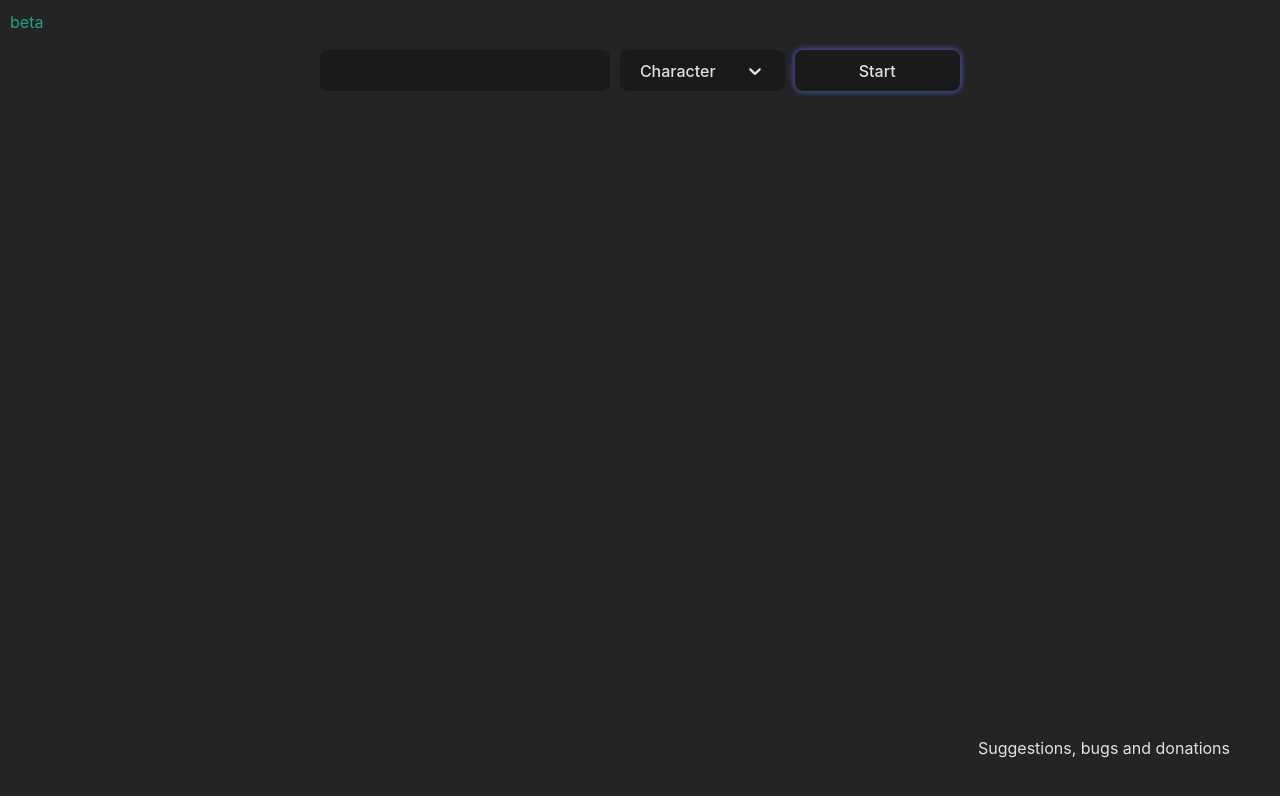
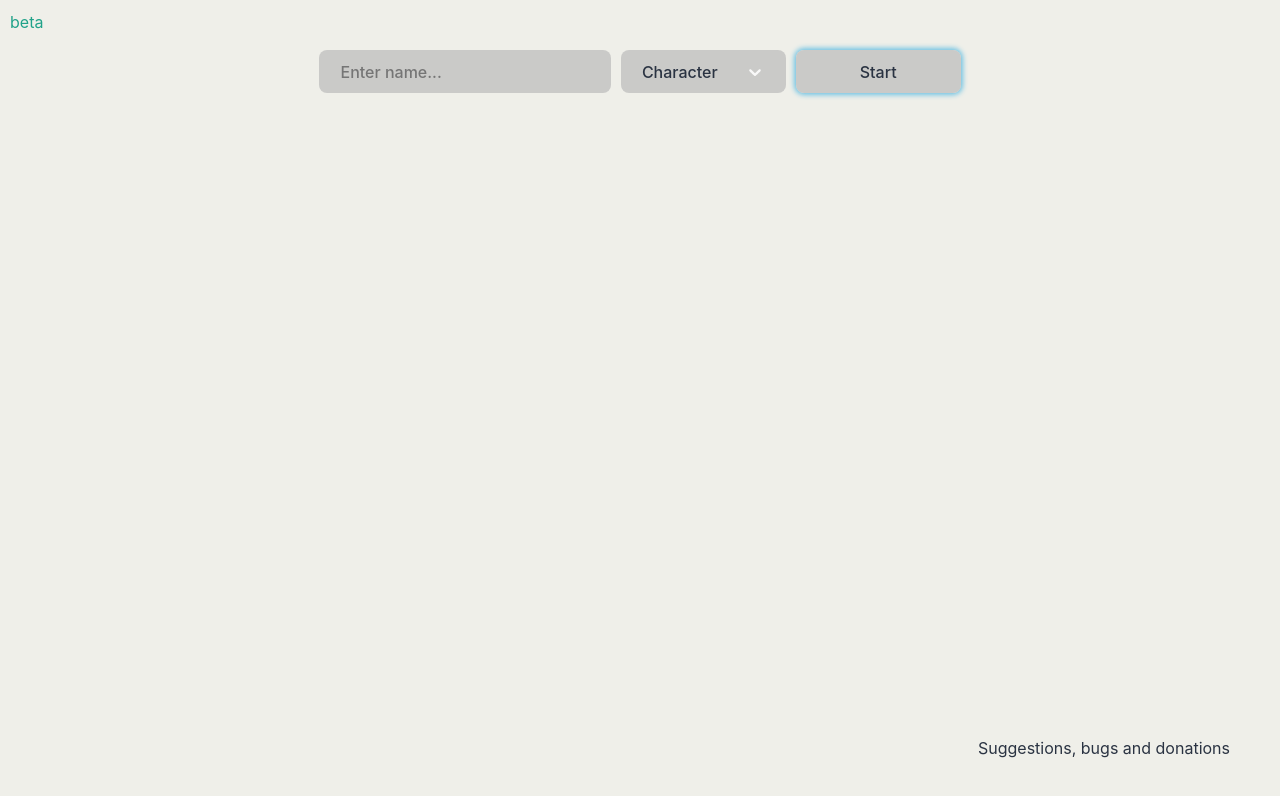
Before and after one commit to DonnieErgo/evetzs, a React (Vite) app: page / in a window 1280 px wide. Shown: the top 796 px of the page. Built offline with nearby package versions, Linux system fonts and the light colour scheme.

Commit message:
themes, color work, fixes and groundwork

```diff
--- a/index.html
+++ b/index.html
@@ -5,10 +5,10 @@
     <link rel="icon" type="image/svg+xml" href="/fav96.png" />
     <meta name="viewport" content="width=device-width, initial-scale=1.0" />
     <meta name="description" content="EvE timezone analyzer" />
-    <title>EvE Timezone Analyzer</title>
+    <title>EvE Online Timezone Analyzer</title>
   </head>
   <body>
-    <div id="root"></div>
+    <main id="root"></main>
     <script type="module" src="/src/main.tsx"></script>
   </body>
 </html>
--- a/src/App.tsx
+++ b/src/App.tsx
@@ -1,7 +1,7 @@
 import { FC, useState } from 'react';
 import getId from './api/getId';
-import getLatestKills, { GetLatestDataProps } from './api/getLatestKills';
 import getTimestamps from './api/getTimestamps';
+import getZKBData from './api/getZKBData';
 import Error from './components/Error/error';
 import Footer from './components/Footer/footer';
 import Form from './components/Form/form';
@@ -9,9 +9,8 @@ import TimeChart from './components/TimeChart/timeChart';
 import { FormData, HashId, IdTime } from './types/types';
 
 /*
-  TODO: ! refactor css (global styles, css variables)
-  TODO: ! light/dark themes with a switch and auto-theme in css
-  TODO: ! SEO
+  TODO: ! add theme switch, fix dropdown opacity on light
+  TODO: ! SEO as meta data, robots.txt and previews for reddit/discord/etc
   TODO: ! add checkboxes for losses / w-space / solo datasets
   TODO: ! add option to set amount of kills to gather in api function
   TODO: ! check for memoization/caching options
@@ -39,7 +38,7 @@ const App: FC = () => {
     return;
   };
 
-  const handleFormSubmit = async ({ name, entityType }: FormData) => {
+  const handleFormSubmit = async ({ name, entityType, onlyFreshData }: FormData) => {
     setLoading(true);
     const entityID: number | string = await getId(name, entityType);
     if (typeof entityID === 'string') {
@@ -47,13 +46,9 @@ const App: FC = () => {
       return;
     }
 
-    const zkbKillsDataPack: GetLatestDataProps = {
-      id: entityID,
-      entityType: entityType,
-      dataType: 'kills',
-    };
+    const zkbKillsDataPack = { id: entityID, entityType: entityType };
 
-    const latestHashId: HashId[] | string = await getLatestKills(zkbKillsDataPack);
+    const latestHashId: HashId[] | string = await getZKBData(zkbKillsDataPack);
     if (typeof latestHashId === 'string') {
       handleError(latestHashId);
       return;
--- a/src/api/getLatestKills.ts
+++ b/src/api/getZKBData.ts
@@ -3,10 +3,10 @@ import { EntityType, HashId, KillDataType, ZkbKillmail } from '../types/types';
 export interface GetLatestDataProps {
   id: number;
   entityType: EntityType;
-  dataType: KillDataType;
+  dataType?: KillDataType;
 }
 
-const getLatestKills = async ({
+const getZKBData = async ({
   id,
   entityType,
   dataType = 'kills',
@@ -42,4 +42,4 @@ const getLatestKills = async ({
   return hashesWithIds;
 };
 
-export default getLatestKills;
+export default getZKBData;
--- a/src/components/Button/button.css
+++ b/src/components/Button/button.css
@@ -1,15 +1,15 @@
 .button {
   border-radius: 8px;
-  border: 1px solid transparent;
+  border: var(--borderWidth) solid transparent;
   padding: 0.6em 1.2em;
   font-size: 1em;
   font-weight: 500;
   font-family: inherit;
-  background-color: #1a1a1a;
+  background-color: var(--backgroundElementColor);
   cursor: pointer;
   transition: var(--transition);
   min-width: 165px;
-  color: var(--textColorLight);
+  color: var(--textColor);
 }
 
 .button:hover {
@@ -23,11 +23,11 @@
 
 .button:focus,
 .button:focus-visible {
-  outline: 4px auto -webkit-focus-ring-color;
+  outline: none;
 }
 
-.button.button-glow:not([disabled]) {
-  box-shadow: 0 0 5px 2px rgba(100, 108, 255, 0.5);
+.button.button-glow:not([disabled]):not(:hover) {
+  box-shadow: 0 0 5px 2px var(--accentShadowColor);
 }
 
 .loader {
@@ -45,8 +45,8 @@
   height: 16px;
   margin: 0;
   border-radius: 50%;
-  border: 2px solid #fff;
-  border-color: #fff transparent #fff transparent;
+  border: 0 none var(--textColor);
+  border-bottom: 2px solid var(--textColor);
   animation: loader 1.5s linear infinite;
   transition: var(--transition);
 }
--- a/src/components/DropdownMenu/dropdownMenu.css
+++ b/src/components/DropdownMenu/dropdownMenu.css
@@ -21,12 +21,12 @@
 
 .dropdown-menu {
   position: absolute;
-  transform: translateY(6px) translateX(-18px);
+  transform: translateY(8px) translateX(-16px);
   width: 100%;
   border-radius: 8px;
   overflow: auto;
   max-height: 150px;
-  background-color: #1a1a1a;
+  background-color: var(--backgroundElementColor);
   z-index: 99;
   text-align: center;
 }
@@ -37,9 +37,9 @@
 }
 
 .dropdown-item:hover {
-  background-color: #9fc3f870;
+  background-color: var(--backgroundColorHover);
 }
 
 .dropdown-item.selected {
-  background-color: var(--accentColor);
+  background-color: var(--accentShadowColor);
 }
--- a/src/components/Footer/footer.tsx
+++ b/src/components/Footer/footer.tsx
@@ -14,7 +14,7 @@ const Footer: FC = () => {
   return (
     <div
       style={{
-        color: 'var(--textColorLight)',
+        color: 'var(--textColor)',
         position: 'fixed',
         bottom: '20px',
         right: '30px',
--- a/src/components/Form/form.css
+++ b/src/components/Form/form.css
@@ -15,14 +15,14 @@
 
 .input {
   border-radius: 8px;
-  border: 1px solid transparent;
+  border: var(--borderWidth) solid transparent;
   padding: 0.6em 1.2em;
   font-size: 1em;
   font-weight: 500;
   font-family: inherit;
-  background-color: #1a1a1a;
+  background-color: var(--backgroundElementColor);
   transition: var(--transition);
-  color: var(--textColorLight);
+  color: var(--textColor);
 }
 
 .input:hover {
--- a/src/components/Form/form.tsx
+++ b/src/components/Form/form.tsx
@@ -44,6 +44,7 @@ const Form: FC<FormProps> = ({ onSubmit, loading }) => {
       {validationError && <Error showing={Boolean(validationError)} message={validationError} />}
       <label className="formLabel">
         <input
+          placeholder={'Enter name...'}
           className="input"
           disabled={loading}
           type="text"
--- a/src/components/TimeChart/config.ts
+++ /dev/null
@@ -1,89 +0,0 @@
-export const pacificAnnotation = {
-  type: 'box',
-  backgroundColor: 'rgba(206, 17, 67, 0.09)',
-  borderWidth: 0,
-  xMin: 5,
-  xMax: 8,
-  label: {
-    drawTime: 'afterDraw',
-    color: 'rgba(255, 255, 255, 0.87)',
-    display: true,
-    content: 'Pacific',
-    position: {
-      x: 'center',
-      y: 'start',
-    },
-  },
-};
-
-export const euRuAnnotation = {
-  type: 'box',
-  backgroundColor: 'rgba(10, 255, 0, 0.09)',
-  borderWidth: 0,
-  xMin: 15,
-  xMax: 23,
-  label: {
-    color: 'rgba(255, 255, 255, 0.87)',
-    drawTime: 'afterDraw',
-    display: true,
-    content: 'EU/RU',
-    position: {
-      x: 'center',
-      y: 'start',
-    },
-  },
-};
-
-export const auAsiaAnnotation = {
-  type: 'box',
-  backgroundColor: 'rgba(152, 110, 3, 0.09)',
-  borderWidth: 0,
-  xMin: 8,
-  xMax: 15,
-  label: {
-    color: 'rgba(255, 255, 255, 0.87)',
-    drawTime: 'afterDraw',
-    display: true,
-    content: 'AU/ASIA',
-    position: {
-      x: 'center',
-      y: 'start',
-    },
-  },
-};
-
-export const usAnnotation = {
-  type: 'box',
-  backgroundColor: 'rgba(0, 31, 213, 0.09)',
-  borderWidth: 0,
-  xMin: 23,
-  xMax: 24,
-  label: {
-    color: 'rgba(255, 255, 255, 0.87)',
-    drawTime: 'afterDraw',
-    display: true,
-    content: 'US',
-    position: {
-      x: 'center',
-      y: 'start',
-    },
-  },
-};
-
-export const usAnnotation2 = {
-  type: 'box',
-  backgroundColor: 'rgba(0, 31, 213, 0.09)',
-  borderWidth: 0,
-  xMin: 0,
-  xMax: 5,
-  label: {
-    color: 'rgba(255, 255, 255, 0.87)',
-    drawTime: 'afterDraw',
-    display: true,
-    content: 'US',
-    position: {
-      x: 'center',
-      y: 'start',
-    },
-  },
-};
--- a/src/components/TimeChart/timeChart.tsx
+++ b/src/components/TimeChart/timeChart.tsx
@@ -1,35 +1,109 @@
 import 'chart.js/auto';
 import './timeChart.css';
-import { Chart as ChartJS } from 'chart.js';
+import { Chart } from 'chart.js';
 import annotationPlugin from 'chartjs-plugin-annotation';
 import { FC, useState } from 'react';
 import { Line } from 'react-chartjs-2';
 import { IdTime } from '../../types/types';
 import Button from '../Button/Button';
-import {
-  pacificAnnotation,
-  euRuAnnotation,
-  auAsiaAnnotation,
-  usAnnotation,
-  usAnnotation2,
-} from './config';
 
 interface TimeChartProps {
   timeArray: IdTime[];
 }
 
-export type LineChartOptions = Parameters<typeof Line>['0']['options'];
+Chart.register(annotationPlugin);
 
 const TimeChart: FC<TimeChartProps> = ({ timeArray }) => {
-  ChartJS.register(annotationPlugin);
   const [showTimezones, setShowTimezones] = useState<boolean>(false);
+  const style = getComputedStyle(document.body);
+  const textColor = style.getPropertyValue('--textColor');
 
   const annotations = [
-    pacificAnnotation,
-    euRuAnnotation,
-    auAsiaAnnotation,
-    usAnnotation,
-    usAnnotation2,
+    {
+      type: 'box' as const,
+      backgroundColor: 'rgba(206, 17, 67, 0.09)',
+      borderWidth: 0,
+      xMin: 5,
+      xMax: 8,
+      label: {
+        drawTime: 'afterDraw',
+        color: textColor,
+        display: true,
+        content: 'Pacific',
+        position: {
+          x: 'center',
+          y: 'start',
+        },
+      },
+    },
+    {
+      type: 'box' as const,
+      backgroundColor: 'rgba(10, 255, 0, 0.09)',
+      borderWidth: 0,
+      xMin: 16,
+      xMax: 23,
+      label: {
+        color: textColor,
+        drawTime: 'afterDraw',
+        display: true,
+        content: 'EU/RU',
+        position: {
+          x: 'center',
+          y: 'start',
+        },
+      },
+    },
+    {
+      type: 'box' as const,
+      backgroundColor: 'rgba(152, 110, 3, 0.09)',
+      borderWidth: 0,
+      xMin: 8,
+      xMax: 16,
+      label: {
+        color: textColor,
+        drawTime: 'afterDraw',
+        display: true,
+        content: 'AU/ASIA',
+        position: {
+          x: 'center',
+          y: 'start',
+        },
+      },
+    },
+    {
+      type: 'box' as const,
+      backgroundColor: 'rgba(0, 31, 213, 0.09)',
+      borderWidth: 0,
+      xMin: 23,
+      xMax: 24,
+      label: {
+        color: textColor,
+        drawTime: 'afterDraw',
+        display: true,
+        content: 'US',
+        position: {
+          x: 'center',
+          y: 'start',
+        },
+      },
+    },
+    {
+      type: 'box' as const,
+      backgroundColor: 'rgba(0, 31, 213, 0.09)',
+      borderWidth: 0,
+      xMin: 0,
+      xMax: 5,
+      label: {
+        color: textColor,
+        drawTime: 'afterDraw',
+        display: true,
+        content: 'US',
+        position: {
+          x: 'center',
+          y: 'start',
+        },
+      },
+    },
   ];
 
   const countTimestampsByHour = (timestamps: IdTime[]) => {
@@ -42,15 +116,13 @@ const TimeChart: FC<TimeChartProps> = ({ timeArray }) => {
     return counts;
   };
 
-  // fix annotation types
-
-  const options: LineChartOptions = {
+  const options = {
     type: 'line',
     responsive: true,
     scales: {
       y: {
         ticks: {
-          color: 'white',
+          color: textColor,
         },
         title: {
           display: true,
@@ -59,7 +131,7 @@ const TimeChart: FC<TimeChartProps> = ({ timeArray }) => {
       },
       x: {
         ticks: {
-          color: 'white',
+          color: textColor,
         },
         title: {
           display: true,
@@ -74,11 +146,6 @@ const TimeChart: FC<TimeChartProps> = ({ timeArray }) => {
     },
     plugins: {
       annotation: {
-        common: {
-          drawTime: 'beforeDraw',
-        },
-        // eslint-disable-next-line @typescript-eslint/ban-ts-comment
-        // @ts-ignore
         annotations: showTimezones ? annotations : {},
       },
       legend: {
--- a/src/index.css
+++ b/src/index.css
@@ -1,7 +1,13 @@
+body {
+  margin: 0;
+  min-width: 320px;
+  height: 100%;
+  background-color: var(--backgroundColor);
+}
+
 #root {
   max-width: 1280px;
   margin: 0 auto;
-  /*text-align: start;*/
   transition: var(--transition);
 }
 
@@ -10,35 +16,38 @@
   line-height: 1.5;
   font-weight: 400;
   box-sizing: border-box;
-
-  /*color-scheme: light dark;*/
-  --textColorLight: rgba(255, 255, 255, 0.87);
-  --accentColor: #646cff;
-  background-color: #242424;
-
   font-synthesis: none;
   text-rendering: optimizeLegibility;
   -webkit-font-smoothing: antialiased;
   -moz-osx-font-smoothing: grayscale;
   -webkit-text-size-adjust: 100%;
+  color-scheme: light dark;
 
+  /* Variables */
+
+  /* Dark scheme colors */
+  --textColor: rgba(255, 255, 255, 0.87);
+  --accentColor: rgba(100, 108, 255, 1);
+  --accentShadowColor: rgba(100, 108, 255, 0.5);
+  --backgroundColor: rgba(36, 36, 36, 1);
+  --backgroundElementColor: rgba(26, 26, 26, 1);
+  --backgroundColorHover: rgba(159, 195, 248, 0.44);
+
+  /* Animation */
   --easing: cubic-bezier(0.645, 0.045, 0.355, 1);
   --transition: all 0.25s cubic-bezier(0.645, 0.045, 0.355, 1);
-}
 
-body {
-  margin: 0;
-  min-width: 320px;
-  min-height: 100vh;
+  /* Other */
+  --borderWidth: 1px;
 }
 
 a {
   font-weight: 500;
-  color: #646cff;
+  color: var(--accentColor);
   text-decoration: inherit;
 }
 a:hover {
-  color: #535bf2;
+  color: var(--accentColor);
 }
 
 p {
@@ -46,15 +55,16 @@ p {
   padding: 0;
 }
 
-/*@media (prefers-color-scheme: light) {*/
-/*  :root {*/
-/*    color: #213547;*/
-/*    background-color: #ffffff;*/
-/*  }*/
-/*  a:hover {*/
-/*    color: #747bff;*/
-/*  }*/
-/*  button {*/
-/*    background-color: #f9f9f9;*/
-/*  }*/
-/*}*/
+/* Light scheme colors */
+@media (prefers-color-scheme: light) {
+  :root {
+    --backgroundColor: #efefe9;
+    --backgroundElementColor: rgba(190, 190, 190, 0.75);
+    --backgroundColorHover: rgba(55, 170, 215, 0.35);
+    --accentColor: #37aad7;
+    --accentShadowColor: #70c3e3;
+    --textColor: #2a3342;
+
+    --borderWidth: 2px;
+  }
+}
--- a/src/types/types.ts
+++ b/src/types/types.ts
@@ -61,6 +61,7 @@ export interface IdTime {
 export interface FormData {
   name: string;
   entityType: EntityType;
+  onlyFreshData?: boolean;
 }
 
 export type EntityType = 'Character' | 'Corporation' | 'Alliance' | 'System';
```
